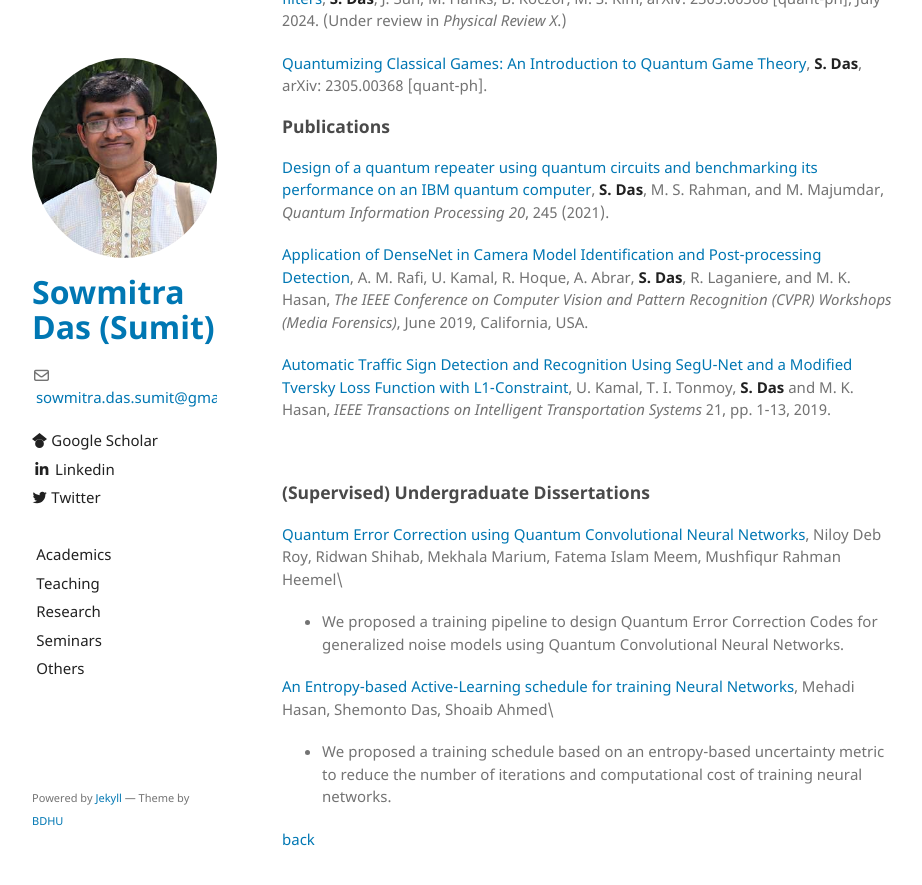
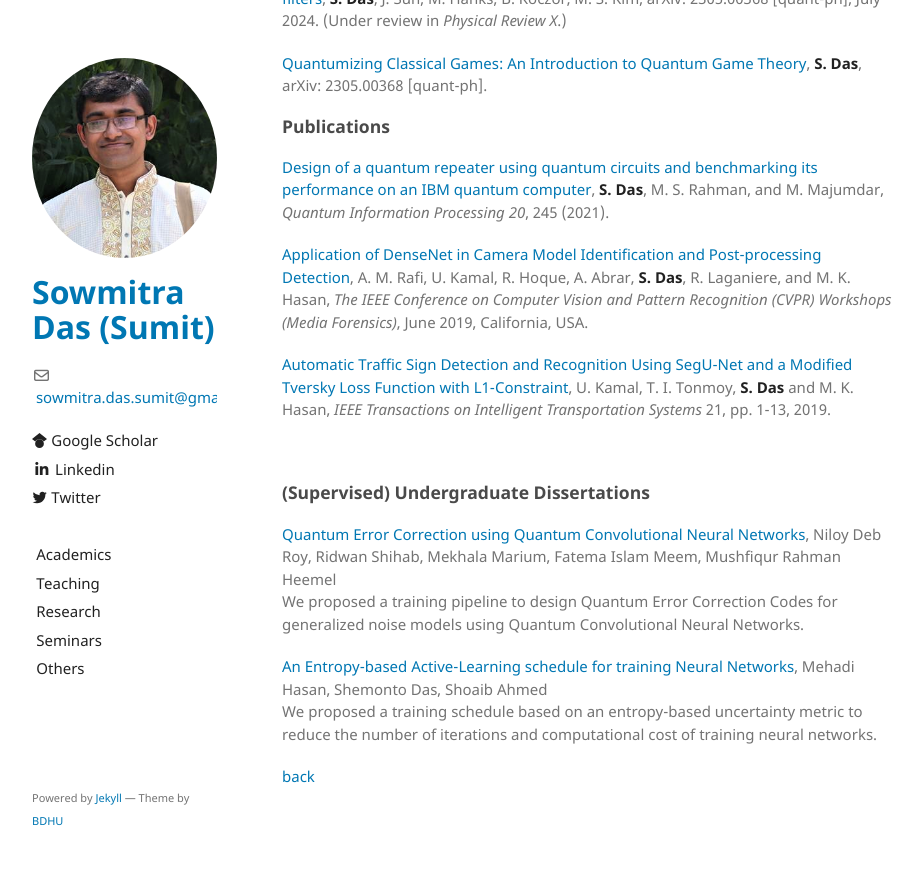
Before and after one commit to sowmitra-das-sumit/sowmitra-das-sumit.github.io, a Jekyll site: the page built from research.md, in a window 1280 px wide and 900 px high, scrolled down 1184 px. Shown: the top 885 px of the window, without its empty margins (178-1100 px from the left). Built offline with Jekyll 4.4.1, drawn with Linux system fonts in a browser that asks for light colours; the repository's description, which GitHub fills in, is left out; our own code applies the rules of GitHub Pages for plain Markdown files; after the commit the page ends 2022 px from its top, so only the background shows below that.

```diff
--- a/research.md
+++ b/research.md
@@ -41,9 +41,9 @@ If you are interested in collaborating with me, give me an email!
 
 ### (Supervised) Undergraduate Dissertations
 [Quantum Error Correction using Quantum Convolutional Neural Networks](http://dspace.bracu.ac.bd/xmlui/handle/10361/14966), Niloy Deb Roy, Ridwan Shihab, Mekhala Marium, Fatema Islam Meem, Mushfiqur Rahman Heemel\
-- We proposed a training pipeline to design Quantum Error Correction Codes for generalized noise models using Quantum Convolutional Neural Networks.
+We proposed a training pipeline to design Quantum Error Correction Codes for generalized noise models using Quantum Convolutional Neural Networks.
 
 [An Entropy-based Active-Learning schedule for training Neural Networks](http://dspace.bracu.ac.bd/xmlui/handle/10361/14809), Mehadi Hasan, Shemonto Das, Shoaib Ahmed\
-- We proposed a training schedule based on an entropy-based uncertainty metric to reduce the number of iterations and computational cost of training neural networks.
+We proposed a training schedule based on an entropy-based uncertainty metric to reduce the number of iterations and computational cost of training neural networks.
 
 [back](./)
```
